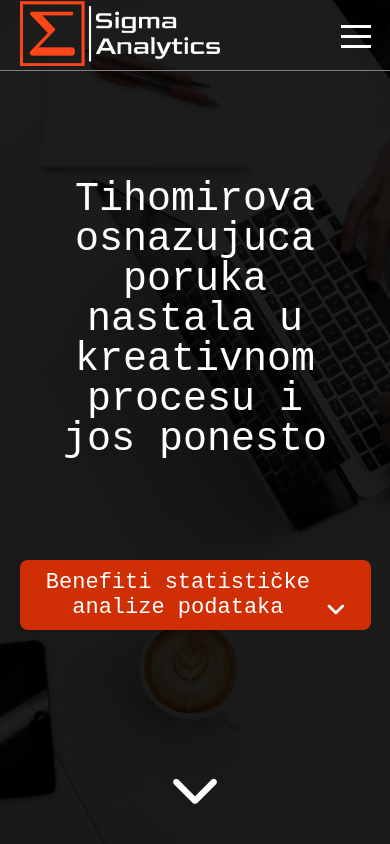
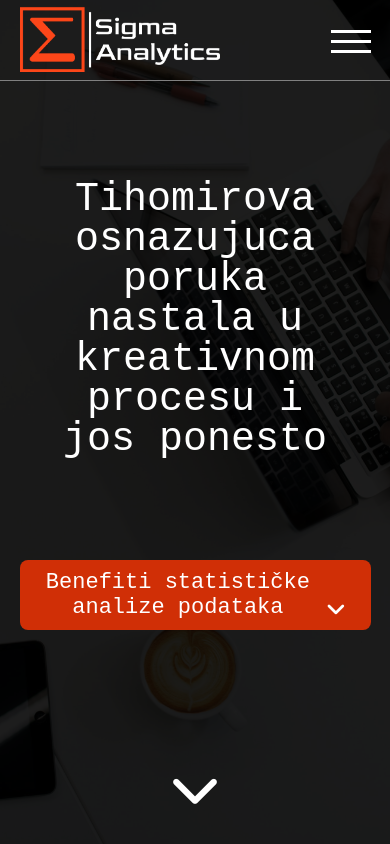
Before and after one commit to DuraN777/SigmaProject, a website: page src/index.html in a window 390 px wide. Shown: the top 844 px of the page. Drawn offline with nearby package versions, Linux system fonts and the light colour scheme; files that its build step writes are made by us from their sources; a web font is replaced by a local one.

Commit message:
header mobile styles

```diff
--- a/src/scss/components/_header.scss
+++ b/src/scss/components/_header.scss
@@ -13,6 +13,10 @@
 
 .header-img {
   max-width: 100%;
+
+  @include mobile {
+    padding: 6px 0 4px 0;
+  }
 }
 
 .header-logo {
@@ -193,10 +197,8 @@
 
   @include mobile {
     position: relative;
-    display: flex;
-    justify-content: center;
-    align-items: center;
-    width: 30px;
+    display: block;
+    width: 40px;
     height: 40px;
   }
 }
@@ -207,6 +209,7 @@
   height: 3px;
   position: absolute;
   top: 50%;
+  right: 0;
 
   &::before,
   &::after {
```
